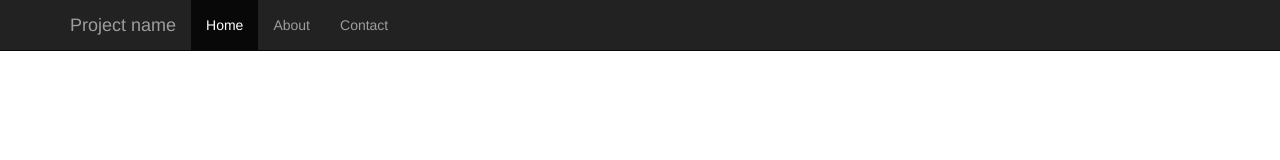
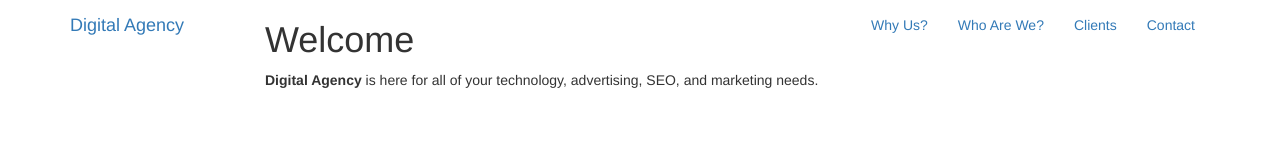
Before and after one commit to mikeover/bootstrap-agency-landing-page, a plain HTML site: page index.html in a window 1280 px wide. Drawn offline with nearby package versions, Linux system fonts and the light colour scheme.

Commit message:
Add navbar and intro section

```diff
--- a/index.html
+++ b/index.html
@@ -6,38 +6,59 @@
     <meta name="viewport" content="width=device-width, initial-scale=1">
     <!-- The above 3 meta tags *must* come first in the head; any other head content must come *after* these tags -->
 
-    <title>Starter Template for Bootstrap</title>
+    <title>Digital Agency</title>
 
     <!-- Custom styles for this template -->
     <link href="css/main.css" rel="stylesheet">
 
   </head>
 
-  <body>
+  <body id="page-top" data-spy="scroll" data-target=".navbar-custom"> <!-- for scrolling effect -->
 
-    <nav class="navbar navbar-inverse navbar-fixed-top">
+    <nav class="navbar navbar-custom navbar-fixed-top">
       <div class="container">
-        <div class="navbar-header">
+        <div class="navbar-header page-scroll">
           <button type="button" class="navbar-toggle collapsed" data-toggle="collapse" data-target="#navbar" aria-expanded="false" aria-controls="navbar">
             <span class="sr-only">Toggle navigation</span>
             <span class="icon-bar"></span>
             <span class="icon-bar"></span>
             <span class="icon-bar"></span>
           </button>
-          <a class="navbar-brand" href="#">Project name</a>
+          <a class="navbar-brand" href="#">Digital Agency</a>
         </div>
-        <div id="navbar" class="collapse navbar-collapse">
+        <div id="navbar" class="collapse navbar-collapse navbar-right navbar-main-collapse">
           <ul class="nav navbar-nav">
-            <li class="active"><a href="#">Home</a></li>
-            <li><a href="#about">About</a></li>
-            <li><a href="#contact">Contact</a></li>
+	    <li class="hidden">
+	      <a href="#page-top"></a>
+	    </li>
+	    <li class="page-scroll"> <!-- page-scroll class to link to a certain section -->
+	      <a href="#why">Why Us?</a>
+	    </li>
+	    <li class="page-scroll"> <!-- page-scroll class to link to a certain section -->
+	      <a href="#who">Who Are We?</a>
+	    </li>
+	    <li class="page-scroll"> <!-- page-scroll class to link to a certain section -->
+	      <a href="#clients">Clients</a>
+	    </li>
+	    <li class="page-scroll"> <!-- page-scroll class to link to a certain section -->
+	      <a href="#contact">Contact</a>
+	    </li>
           </ul>
         </div><!--/.nav-collapse -->
       </div>
     </nav>
 
-    <section>
-
+    <section class="intro">
+      <div class="intro-body">
+	<div class="container">
+	  <div class="row">
+	    <div class="col-md-8 col-md-offset-2">
+	      <h1 class="brand-heading">Welcome</h1>
+	      <p class="intro-text"><strong>Digital Agency</strong> is here for all of your technology, advertising, SEO, and marketing needs.</p>
+	    </div>
+	  </div> <!-- row -->
+	</div> <!-- container -->
+      </div>
     </section>
 
 
```
